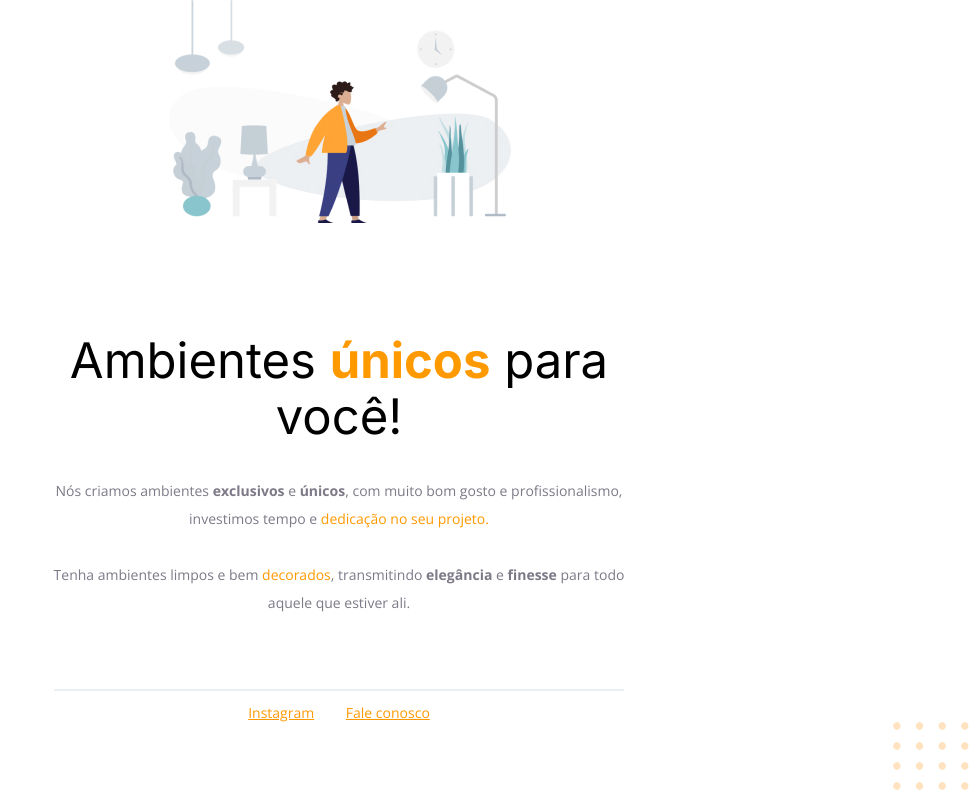
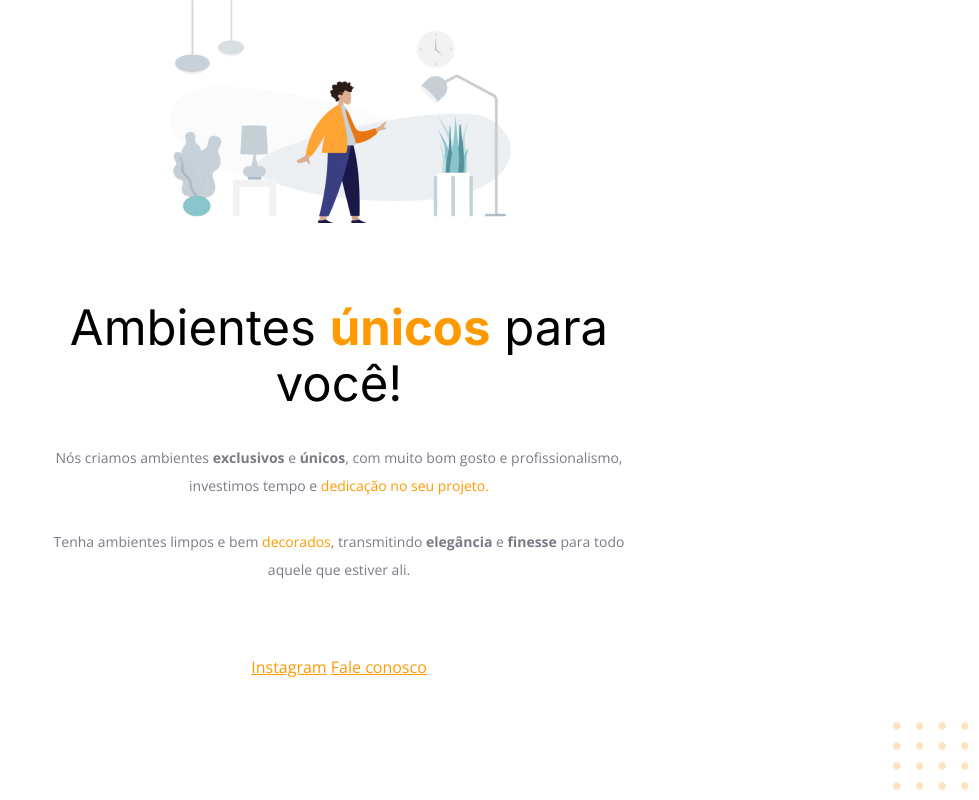
Before and after one commit to Celso-Fernandes-ON/Codigo-do-desafio-Fase-01, a plain HTML site: page index.html in a window 1280 px wide. Shown: the whole page, without its empty margins (301-1280 px from the left). Drawn offline with nearby package versions, Linux system fonts and the light colour scheme.

Commit message:
Add files via upload

```diff
--- a/style.css
+++ b/style.css
@@ -1,56 +1,52 @@
-body {
-  font-family: "Open Sans", sans-serif;
+@import url('https://fonts.googleapis.com/css2?family=Inter:wght@400;700&family=Open+Sans:wght@400;700&display=swap');
+*{
+    margin: 0;
+}
+body{
     text-align: center;
-  margin: 0;
-  height: 100vh;
-  width: 100%;
+    font-family: 'Open Sans', sans-serif;
 }
-
-#hero {
+#hero{
     width: 592px;
     margin: 0 auto 72px;
 }
-
-#hero img {
-  margin-bottom:  72px;
+#hero img{
+    margin-bottom: 72px;
 }
-
-h1 {
-  font-family: "Inter", sans-serif;
+span, a{
+    color: #FF9900;
+}
+main{
+    height: 579px;
+    border: 1px solid black;
+    display: block;
+    margin: 72px;
+}
+h1{
+    font-family: 'Inter', sans-serif;
+    font-weight: normal;
     font-size: 49px;
     line-height: 56px;
-  font-weight: normal;
     margin-bottom: 32px;
 }
-
-h1 span {
+h1 span{
     font-weight: bold;
 }
-
-span, a {
-  color: #ff9900;
-}
-
-p, #footer {
-  color: #7d7987;
+p, footer{
     font-size: 14px;
     line-height: 28px;
+    color: #7D7987;
 }
-
-#footer a + a {
+footer a + a{
     margin-left: 28px;
 }
-
-.line {
+#line{
+    border: 1px #ECEFF2 solid;
+    height: 0;
     width: 568px;
-  height: 0;
-
     margin: 0 auto 8px;
-
-  border: 1px solid #ECEFF2;
 }
-
-#balls {
+#balls{
     position: fixed;
     bottom: 0;
     right: 0;
```
Lines whose indentation alone changed are shown as unchanged.
